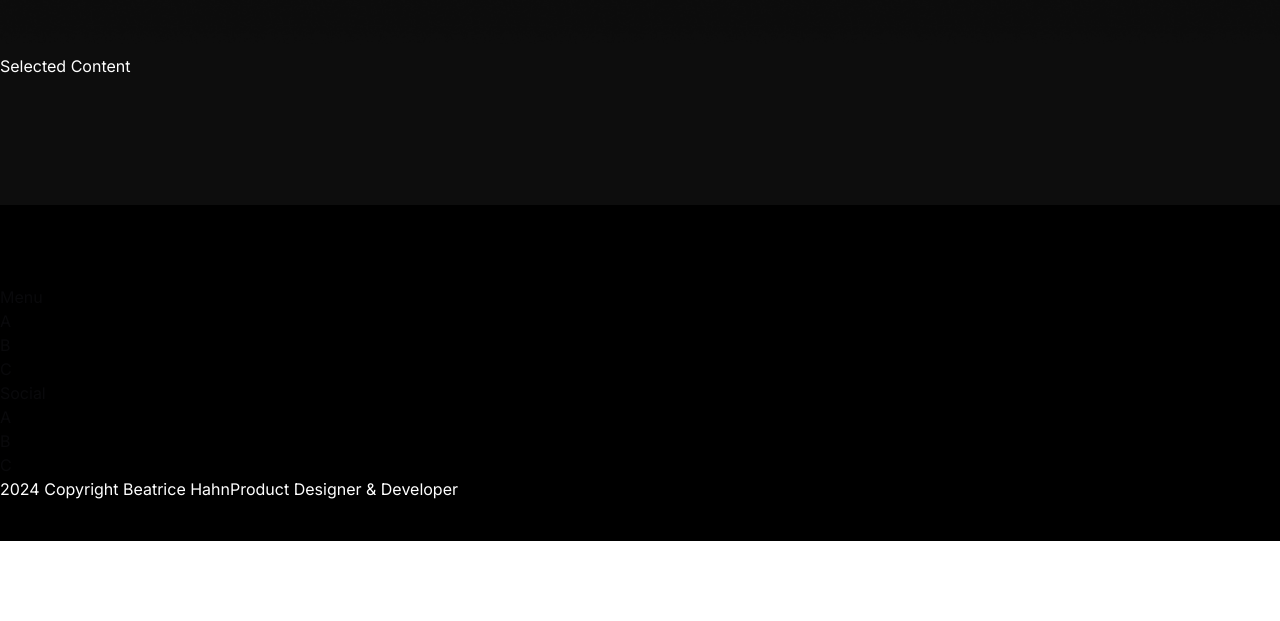
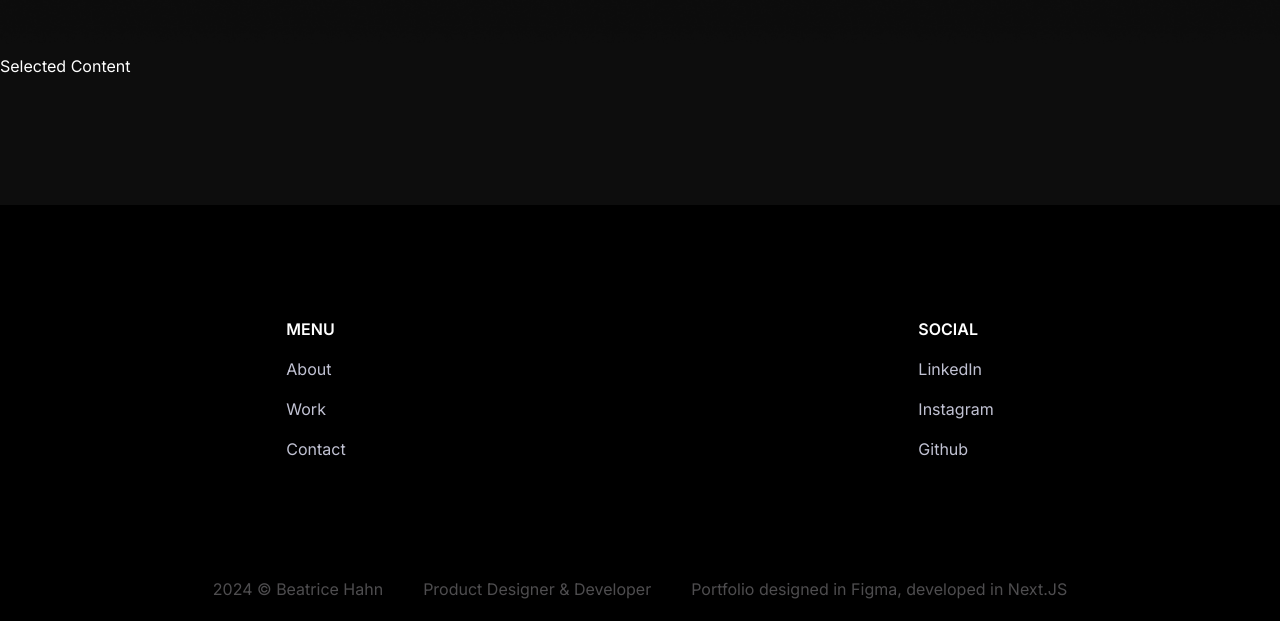
Before and after one commit to beatricehahn/nextjs-portfolio, a Next.js app: page / in a window 1280 px wide. Shown: the part 3657-4278 px from the top of the page. Before the commit the page ends 4198 px from the top, so only its background shows below. Built offline with nearby package versions, Linux system fonts and the light colour scheme.

Commit message:
Format footer with live social links

```diff
--- a/components/organisms/Footer.tsx
+++ b/components/organisms/Footer.tsx
@@ -2,12 +2,25 @@ import { FooterItem } from "../molecules/FooterItem"
 
 export const Footer = () => {
   return (
-    <footer className="bg-black w-full pt-20 pb-10" id="contact">
-        <div>
-            <FooterItem title="Menu"/>
-            <FooterItem title="Social"/>
-            <span className='text-white'>2024 Copyright Beatrice Hahn</span>
-            <span className='text-white'>Product Designer & Developer</span>
+    <footer className="bg-black w-full pt-20" id="footer-content-wrapper">
+        <div className='flex flex-col md:flex-row md:justify-around lg:flex-row lg:justify-around'>
+          <ul className='mt-[32px] mb-[32px] sm:mb-[64px]' id='navigation-links'>
+            <h6 className='text-white font-semibold'>MENU</h6>
+            <li className="mt-[16px]"><a href="/about" className='text-white-200'>About</a></li>
+            <li className="mt-[16px]"><a href="/work" className='text-white-200'>Work</a></li>
+            <li className="mt-[16px]"><a href="/contact" className='text-white-200'>Contact</a></li>
+          </ul>
+          <ul className='mt-[32px] mb-[32px]' id='social-links'>
+            <h6 className='text-white font-semibold'>SOCIAL</h6>
+            <li className="mt-[16px]"><a href="https://www.linkedin.com/in/beatrice-hahn/" className='text-white-200'>LinkedIn</a></li>
+            <li className="mt-[16px]"><a href="https://www.instagram.com/777lemonades/" className='text-white-200'>Instagram</a></li>
+            <li className="mt-[16px]"><a href="https://github.com/beatricehahn" className='text-white-200'>Github</a></li>
+          </ul>
+        </div>
+        <div className='mt-[32px] mb-0 flex justify-center' id='copyright-and-details'>
+            <span className='text-white-800  px-[20px] py-[20px]'>2024 &copy; Beatrice Hahn</span>
+            <span className='text-white-800 px-[20px] py-[20px]'>Product Designer & Developer</span>
+            <span className='text-white-800 px-[20px] py-[20px]'>Portfolio designed in Figma, developed in Next.JS</span>
         </div>
     </footer>
   )
--- a/tailwind.config.ts
+++ b/tailwind.config.ts
@@ -37,6 +37,7 @@ const config = {
           DEFAULT: "#FFF",
           100: "#BEC1DD",
           200: "#C1C2D3",
+          800: "#4e4d4f"
         },
         hero: {
           DEFAULT: "#979AD0"
```
